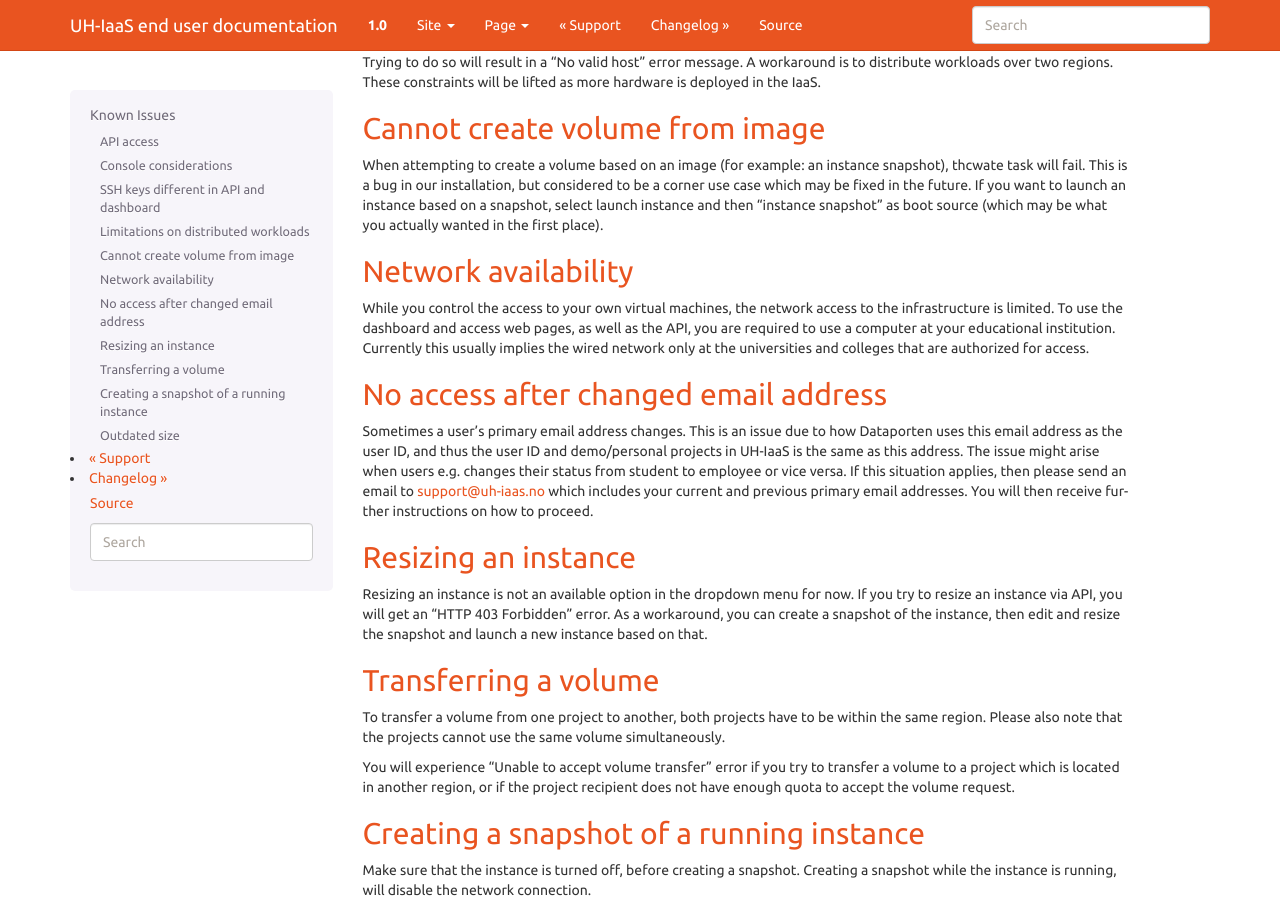
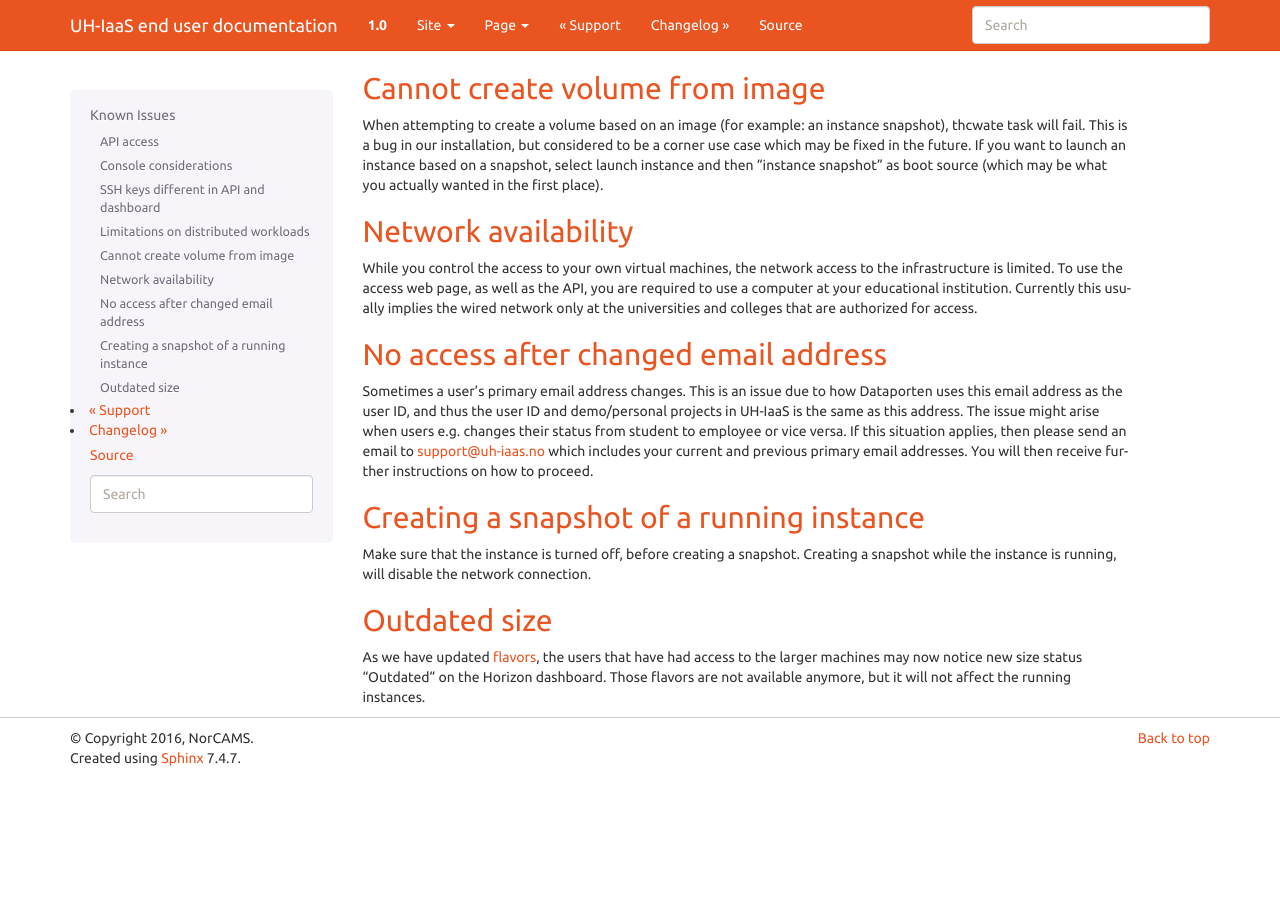
Before and after one commit to norcams/docs-enduser, a Sphinx documentation site: the page built from docs/known-issues.rst, in a window 1280 px wide and 900 px high, scrolled down 838 px. Built offline with Sphinx 7.4.7, drawn with Linux system fonts in a browser that asks for light colours; after the commit the page ends 1616 px from its top, so only the background shows below that; some of the changed text lies outside the part shown.

Commit message:
faq updates

```diff
--- a/docs/index.rst
+++ b/docs/index.rst
@@ -30,6 +30,7 @@ Contents:
    changelog
    terms-of-service
    speculativeexecution
+   FAQ
 
 
 Indices and tables
--- a/docs/known-issues.rst
+++ b/docs/known-issues.rst
@@ -58,11 +58,10 @@ Network availability
 --------------------
 
 While you control the access to your own virtual machines, the network
-access to the infrastructure is limited. To use the dashboard and
-access web pages, as well as the API, you are required to use a computer at
-your educational institution. Currently this usually implies the wired
-network only at the universities and colleges that are authorized for
-access.
+access to the infrastructure is limited. To use the access web page, as well as the API,
+you are required to use a computer at your educational institution.
+Currently this usually implies the wired network only at the universities and colleges
+that are authorized for access.
 
 
 No access after changed email address
@@ -77,18 +76,6 @@ an email to support@uh-iaas.no which includes your current and
 previous primary email addresses. You will then receive further
 instructions on how to proceed.
 
-Resizing an instance
---------------------
-
-Resizing an instance is not an available option in the dropdown menu for now. If you try to resize an instance via API, you will get an "HTTP 403 Forbidden" error. As a workaround, you can create a snapshot of the instance, then edit and resize the snapshot and launch a new instance based on that.
-
-Transferring a volume
----------------------
-
-To transfer a volume from one project to another, both projects have to be within the same region. Please also note that the projects cannot use the same volume simultaneously.
-
-You will experience "Unable to accept volume transfer" error if you try to transfer a volume to a project which is located in another region, or if the project recipient does not have enough quota to accept the volume request.
-
 Creating a snapshot of a running instance
 -----------------------------------------
 
```
Also changed, not shown: docs/FAQ.rst (added, +32 -0 lines).
